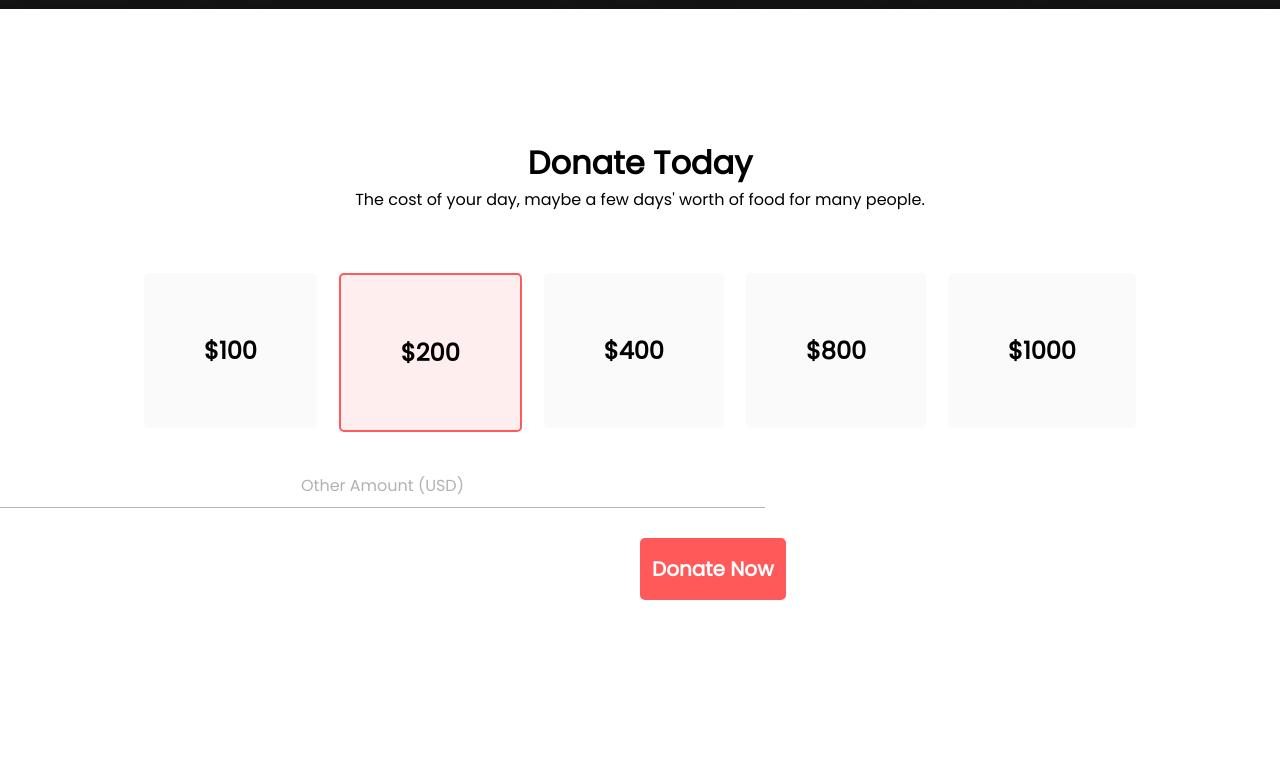
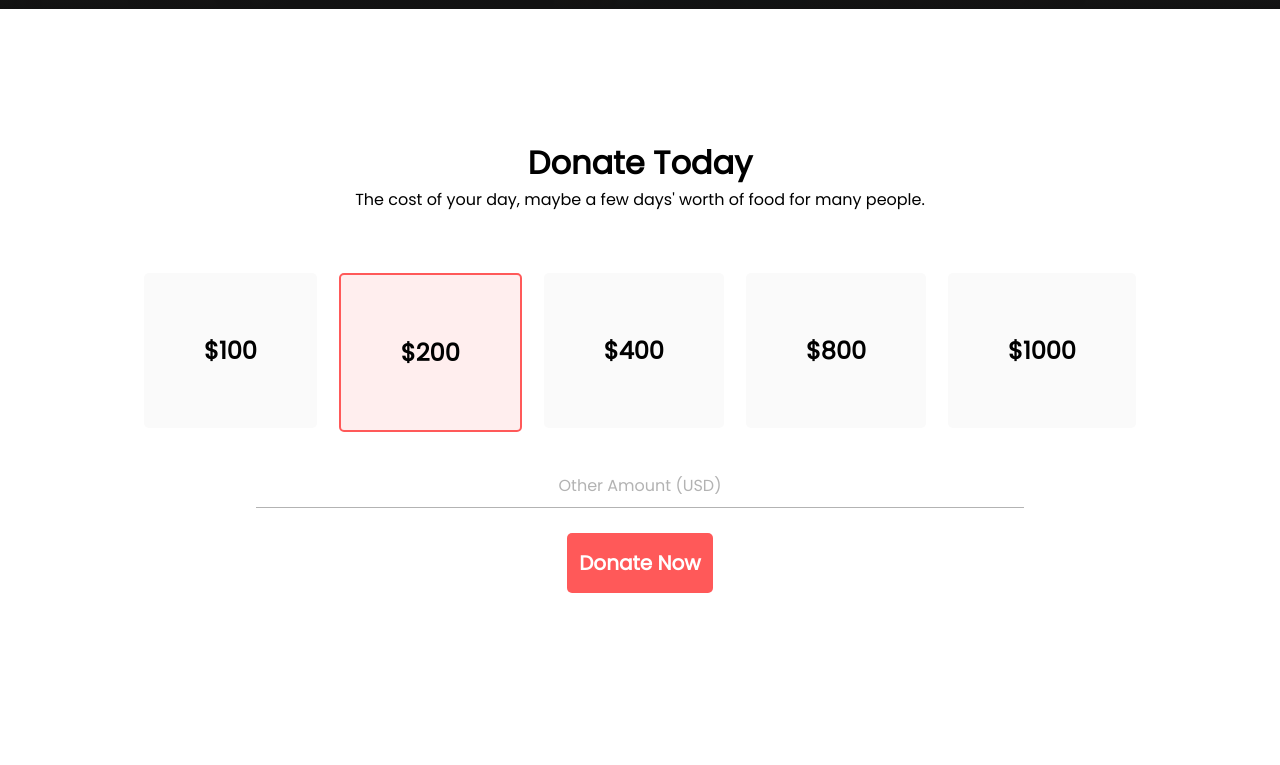
Before and after one commit to rajibrt/work-for-humanity, a plain HTML site: page index.html in a window 1280 px wide. Shown: the part 660-1425 px from the top of the page. Drawn offline with Linux system fonts and the light colour scheme.

Commit message:
button fix

```diff
--- a/index.html
+++ b/index.html
@@ -56,7 +56,7 @@
             </div>
             <div class="amount-input">
                 <p>Other Amount (USD)</p>
-                <a class="link-btn" href="#">Donate Now</a>
+                <a class="input-link-btn" href="#">Donate Now</a>
             </div>
         </div>
     </div>
--- a/style.css
+++ b/style.css
@@ -46,7 +46,23 @@ body {
     padding: 16px 12px;
     border-radius: 5px;
     margin-top: 30px;
-    position: absolute;
+    position: relative;
+    top: 40px;
+    left: 40%;
+
+}
+
+.input-link-btn {
+    color: white;
+    font-size: 20px;
+    text-decoration: none;
+    font-weight: bold;
+    background-color: #FF5959;
+    padding: 16px 12px;
+    border-radius: 5px;
+    margin-top: 30px;
+    position: relative;
+    top: 40px;
 
 }
 
@@ -85,9 +101,10 @@ body {
     color: #B3B3B3;
     border-bottom: 1px solid #b3b3b3;
     padding: 0px 0px 9px 0px;
-    max-width: 765px;
     text-align: center;
     margin-top: 30px;
+    margin-right: 20%;
+    margin-left: 20%;
     display: flex;
     justify-content: center;
 }
```
